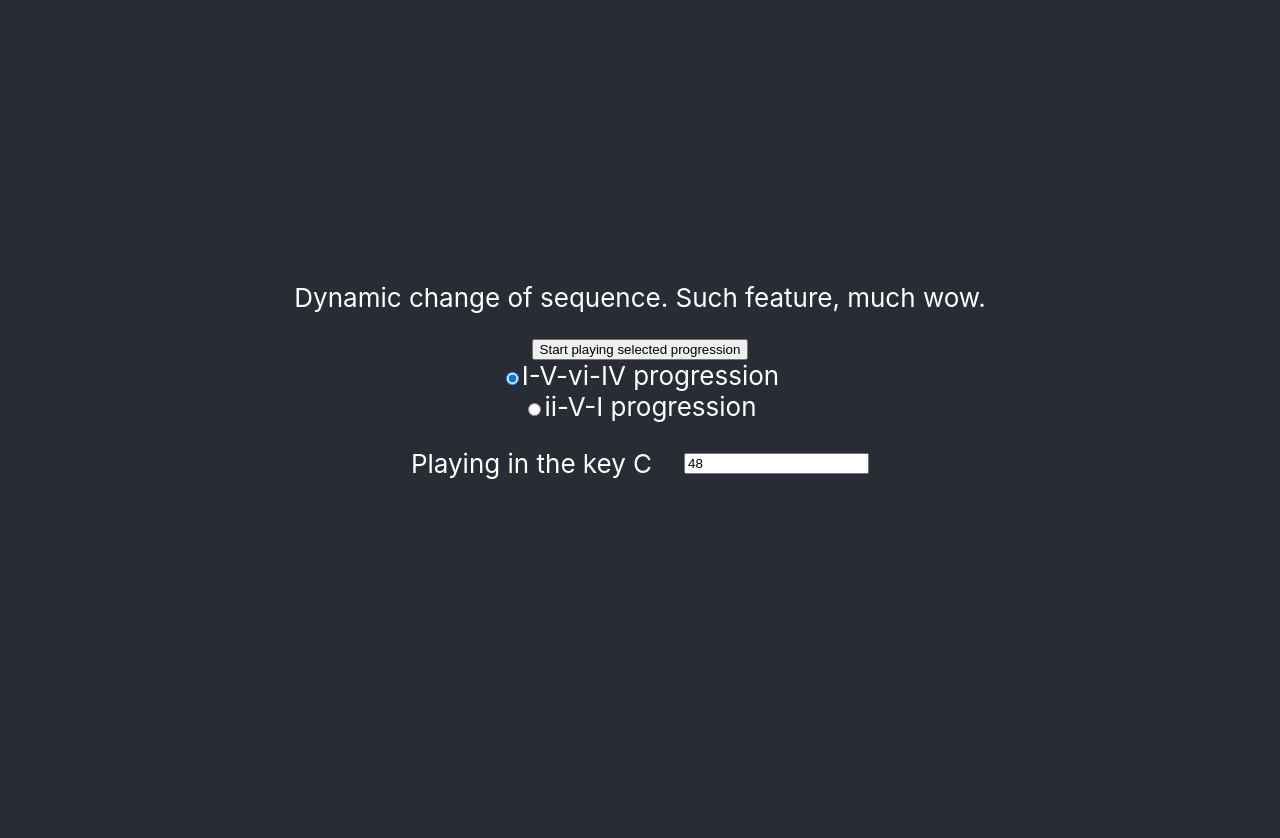
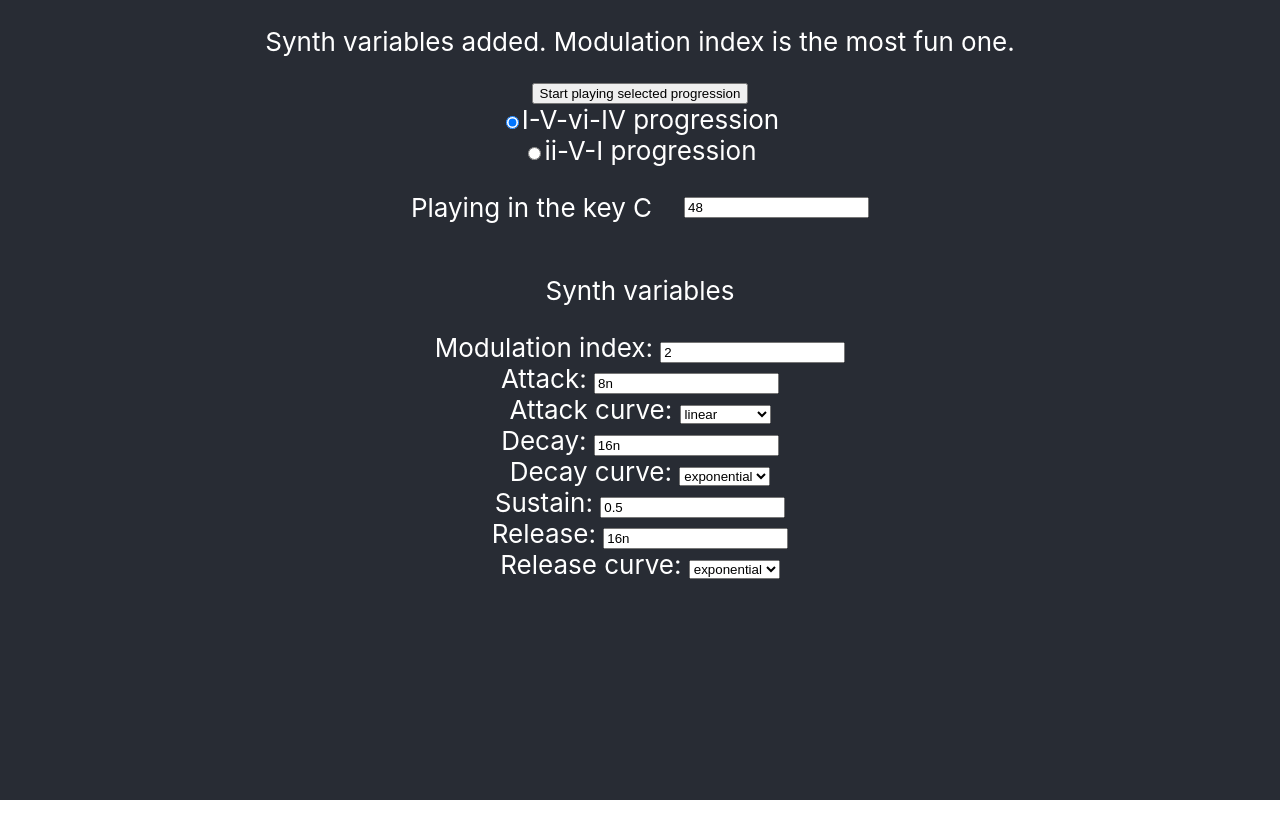
Before and after one commit to NessaTeal/ambient-randomusic, a React (Create React App) app: page / in a window 1280 px wide. Shown: the top 838 px of the page. After the commit the page ends 800 px from the top, so only its background shows below. Built offline with nearby package versions, Linux system fonts and the light colour scheme.

Commit message:
Add possibility to edit synth settings

```diff
--- a/package.json
+++ b/package.json
@@ -30,7 +30,7 @@
     "prettier": "^2.0.5"
   },
   "scripts": {
-    "start:dev": "react-scripts start",
+    "dev": "react-scripts start",
     "build": "react-scripts build",
     "test": "react-scripts test",
     "eject": "react-scripts eject",
--- a/src/App.css
+++ b/src/App.css
@@ -21,7 +21,6 @@
   align-items: center;
   font-size: calc(10px + 2vmin);
   color: white;
-  padding-top: 20%;
 }
 
 .note-selector-container {
--- a/src/App.tsx
+++ b/src/App.tsx
@@ -1,27 +1,17 @@
 import React from 'react';
-import { Transport, FMSynth, PolySynth, context } from 'tone';
+import { Transport, context } from 'tone';
 import './App.css';
 import { scales } from './scales';
 import { getRandomChordType } from './chords';
 import { convertMidiNoteToFrequency, convertMidiNoteToRealNote } from './util';
 import { useRandomusicState } from './randomusic-context';
 import Progressions from './progressions';
+import Synth from './synth';
 
 function App(): JSX.Element {
-  const synth = new PolySynth(FMSynth).toDestination();
-  synth.set({
-    envelope: {
-      attack: '8n',
-      decay: '16n',
-      sustain: 0.5,
-      release: '16n',
-    },
-    modulationIndex: 2,
-  });
-
   const [playing, setPlaying] = React.useState(false);
   const [baseNote, setBaseNote] = React.useState(48);
-  const state = useRandomusicState();
+  const { progression, synth } = useRandomusicState();
 
   React.useEffect(() => {
     Transport.bpm.value = 180;
@@ -29,10 +19,10 @@ function App(): JSX.Element {
 
   React.useEffect(() => {
     let durationPassed = 0;
-    const totalDuration = state.progression.chords.reduce((acc, cur) => {
+    const totalDuration = progression.chords.reduce((acc, cur) => {
       return acc + cur.duration;
     }, 0);
-    const eventIds = state.progression.chords.map((chord) => {
+    const eventIds = progression.chords.map((chord) => {
       const { note, scale, duration } = chord;
       const eventId = Transport.scheduleRepeat(
         () => {
@@ -56,7 +46,7 @@ function App(): JSX.Element {
     return () => {
       eventIds.forEach((id) => Transport.clear(id));
     };
-  }, [state.progression, baseNote]);
+  }, [synth, progression, baseNote]);
 
   const play = async () => {
     if (playing) {
@@ -72,7 +62,7 @@ function App(): JSX.Element {
   return (
     <div className="App">
       <header className="App-header">
-        <p>Dynamic change of sequence. Such feature, much wow.</p>
+        <p>Synth variables added. Modulation index is the most fun one.</p>
         <button onClick={play}>Start playing selected progression</button>
         <Progressions />
         <div className="note-selector-container">
@@ -84,6 +74,8 @@ function App(): JSX.Element {
             className="note-selector"
           />
         </div>
+        <p>Synth variables</p>
+        <Synth />
         {playing && <p>Already playing, no disabling button for you!</p>}
       </header>
     </div>
--- a/src/randomusic-context.tsx
+++ b/src/randomusic-context.tsx
@@ -1,7 +1,9 @@
 import React from 'react';
 import { Progression, progressions } from './progressions';
+import { FMSynth, PolySynth } from 'tone';
 
 interface State {
+  synth: PolySynth<FMSynth>;
   progression: Progression;
 }
 const RandomusicStateContext = React.createContext<State | undefined>(
@@ -9,10 +11,10 @@ const RandomusicStateContext = React.createContext<State | undefined>(
 );
 
 type Dispatch = (action: Action) => void;
-interface Action {
+type Action = {
   type: 'setProgression';
   progression: Progression;
-}
+};
 const RandomusicDispatchContext = React.createContext<Dispatch | undefined>(
   undefined,
 );
@@ -20,10 +22,7 @@ const RandomusicDispatchContext = React.createContext<Dispatch | undefined>(
 function randomusicReducer(state: State, action: Action) {
   switch (action.type) {
     case 'setProgression': {
-      return { progression: action.progression };
-    }
-    default: {
-      throw new Error(`Unhandled action type: ${action.type}`);
+      return { ...state, progression: action.progression };
     }
   }
 }
@@ -35,6 +34,7 @@ export function RandomusicProvider({
 }): JSX.Element {
   const [state, dispatch] = React.useReducer(randomusicReducer, {
     progression: progressions[0],
+    synth: new PolySynth(FMSynth).toDestination(),
   });
 
   return (
--- /dev/null
+++ b/src/restorable-value.ts
@@ -0,0 +1,21 @@
+export default class RestorableValue<T> {
+  value: T;
+  restoreValue: T;
+
+  constructor(value: T, restoreValue?: T) {
+    this.value = value;
+    this.restoreValue = restoreValue ?? value;
+  }
+
+  set(value: T): RestorableValue<T> {
+    return new RestorableValue(value, this.restoreValue);
+  }
+
+  save(): RestorableValue<T> {
+    return new RestorableValue(this.value);
+  }
+
+  restore(): RestorableValue<T> {
+    return new RestorableValue(this.restoreValue);
+  }
+}
--- /dev/null
+++ b/src/synth.tsx
@@ -0,0 +1,207 @@
+import React from 'react';
+import { useRandomusicState } from './randomusic-context';
+import { EnvelopeCurve } from 'tone';
+import RestorableValue from './restorable-value';
+import { Time } from 'tone/build/esm/core/type/Units';
+
+export default function Synth(): JSX.Element {
+  const [attack, setAttack] = React.useState(new RestorableValue<Time>('8n'));
+  const [attackCurve, setAttackCurve] = React.useState<EnvelopeCurve>('linear');
+  const [decay, setDecay] = React.useState(new RestorableValue<Time>('16n'));
+  const [decayCurve, setDecayCurve] = React.useState<'linear' | 'exponential'>(
+    'exponential',
+  );
+  const [sustain, setSustain] = React.useState(
+    new RestorableValue<number>(0.5),
+  );
+  const [release, setRelease] = React.useState(
+    new RestorableValue<Time>('16n'),
+  );
+  const [releaseCurve, setReleaseCurve] = React.useState<EnvelopeCurve>(
+    'exponential',
+  );
+  const [modulationIndex, setModulationIndex] = React.useState(
+    new RestorableValue<number>(2),
+  );
+  const [error, setError] = React.useState(false);
+
+  const { synth } = useRandomusicState();
+
+  React.useEffect(() => {
+    try {
+      synth.set({
+        envelope: {
+          attack: attack.value,
+          attackCurve,
+          decay: decay.value,
+          decayCurve,
+          sustain: sustain.value,
+          release: release.value,
+          releaseCurve,
+        },
+        modulationIndex: modulationIndex.value,
+      });
+      setError(false);
+    } catch (e) {
+      setError(true);
+    }
+  }, [
+    synth,
+    attack,
+    attackCurve,
+    decay,
+    decayCurve,
+    sustain,
+    release,
+    releaseCurve,
+    modulationIndex,
+  ]);
+
+  return (
+    <>
+      <div>
+        <label>Modulation index: </label>
+        <input
+          type="number"
+          value={modulationIndex.value}
+          onChange={(event) => {
+            setModulationIndex(
+              modulationIndex.set(
+                event.target.value ? parseFloat(event.target.value) : 0,
+              ),
+            );
+          }}
+          onBlur={() => {
+            if (error) {
+              setModulationIndex(modulationIndex.restore());
+              setError(false);
+            }
+          }}
+        ></input>
+      </div>
+
+      <div>
+        <label>Attack: </label>
+        <input
+          value={attack.value.toString()}
+          onChange={(event) => {
+            setAttack(attack.set(event.target.value));
+          }}
+          onBlur={() => {
+            if (error) {
+              setAttack(attack.restore());
+              setError(false);
+            }
+          }}
+        ></input>
+      </div>
+
+      <div>
+        <label>Attack curve: </label>
+        <select
+          onChange={(event) => {
+            setAttackCurve(event.target.value as EnvelopeCurve);
+          }}
+          value={attackCurve as string}
+        >
+          <option value="linear">linear</option>
+          <option value="exponential">exponential</option>
+          <option value="sine">sine</option>
+          <option value="cosine">cosine</option>
+          <option value="ripple">ripple</option>
+          <option value="step">step</option>
+        </select>
+      </div>
+
+      <div>
+        <label>Decay: </label>
+        <input
+          value={decay.value.toString()}
+          onChange={(event) => {
+            setDecay(decay.set(event.target.value));
+          }}
+          onBlur={() => {
+            if (error) {
+              setDecay(attack.restore());
+              setError(false);
+            }
+          }}
+        ></input>
+      </div>
+
+      <div>
+        <label>Decay curve: </label>
+        <select
+          onChange={(event) => {
+            setDecayCurve(event.target.value as 'linear' | 'exponential');
+          }}
+          value={decayCurve}
+        >
+          <option value="linear">linear</option>
+          <option value="exponential">exponential</option>
+        </select>
+      </div>
+
+      <div>
+        <label>Sustain: </label>
+        <input
+          type="number"
+          value={sustain.value}
+          onChange={(event) => {
+            setSustain(
+              sustain.set(
+                event.target.value ? parseFloat(event.target.value) : 0,
+              ),
+            );
+          }}
+          onBlur={() => {
+            if (error) {
+              setSustain(sustain.restore());
+              setError(false);
+            }
+          }}
+        ></input>
+      </div>
+
+      <div>
+        <label>Release: </label>
+        <input
+          value={release.value.toString()}
+          onChange={(event) => {
+            setRelease(release.set(event.target.value));
+          }}
+          onBlur={() => {
+            if (error) {
+              setRelease(release.restore());
+              setError(false);
+            }
+          }}
+        ></input>
+      </div>
+
+      <div>
+        <label>Release curve: </label>
+        <select
+          onChange={(event) => {
+            setReleaseCurve(event.target.value as EnvelopeCurve);
+          }}
+          value={releaseCurve as string}
+        >
+          <option value="linear">linear</option>
+          <option value="exponential">exponential</option>
+          <option value="sine">sine</option>
+          <option value="cosine">cosine</option>
+          <option value="ripple">ripple</option>
+          <option value="step">step</option>
+        </select>
+      </div>
+
+      {error && (
+        <p>
+          Current edited value is wrong and will be reverted to last correct
+          one.
+        </p>
+      )}
+    </>
+  );
+}
```
